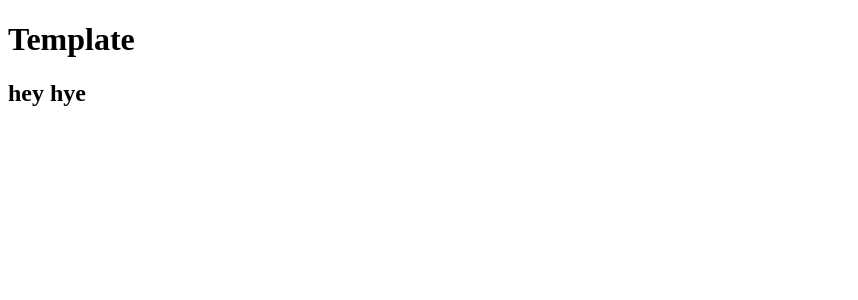
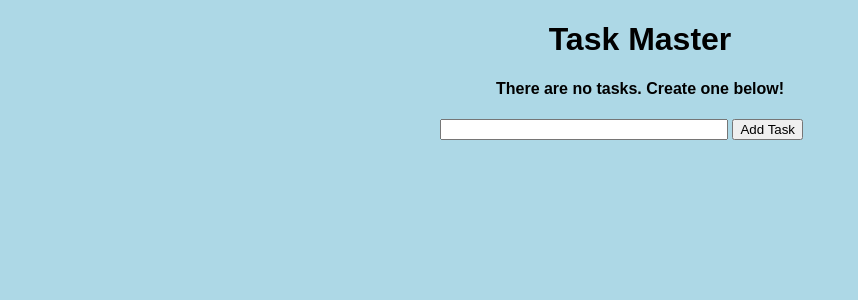
Before and after one commit to arjun-ms/ToDo-Flask, a Flask app: page / in a window 1280 px wide. Shown: the top 300 px of the page, without its empty margins (0-858 px from the left). Run offline with Flask 2, Linux system fonts and the light colour scheme; data that the repository does not hold is empty.

Commit message:
Add Delete fn

```diff
--- a/app.py
+++ b/app.py
@@ -1,10 +1,63 @@
-from flask import Flask , render_template
+from flask import Flask, redirect , render_template, url_for, request
+from flask_sqlalchemy import SQLAlchemy
+from datetime import datetime
+
 
 app = Flask(__name__)
+app.config['SQLALCHEMY_DATABASE_URI'] = 'sqlite:///flask'
+app.config['SQLALCHEMY_TRACK_MODIFICATIONS'] = False
+db = SQLAlchemy(app)
 
-@app.route('/')
+class Todo(db.Model):
+    id = db.Column(db.Integer, primary_key=True)
+    content = db.Column(db.String(255),nullable=False)
+    completed = db.Column(db.Integer, default=0)
+    date_created = db.Column(db.DateTime, default=datetime.utcnow)
+
+    def __repr__(self):
+        return '<Task %r>' % self.id
+
+
+@app.route('/', methods=['POST','GET'])
 def index():
-    return render_template('index.html')
+    if request.method == 'POST':
+        # gets the content from the input field
+        task_content = request.form['content']
+        # passing task_content to content field of Todo table
+        new_task = Todo(content=task_content)
+
+        try:
+            # adding new_task to db
+            db.session.add(new_task)
+            db.session.commit()
+            return redirect('/')
+        except:
+            return 'There was an issue adding your task'
+
+    else:
+        # odering all tasks by date_created
+        tasks = Todo.query.order_by(Todo.date_created).all()
+        return render_template('index.html',tasks=tasks)
+
+@app.route('/delete/<int:id>')
+def delete(id):
+    # search for the task by id
+    task_to_delete = Todo.query.get_or_404(id)
+
+    try:
+        db.session.delete(task_to_delete)
+        db.session.commit()
+        return redirect('/')
+
+    except:
+        return 'There was an error deleting the task'
+
+# @app.route('/update/')
+# def update(id,content):
+#     task_to_update = Todo.query.get_or_404(id)
+
+#     try:
+#         db.sess
 
 if __name__ == '__main__':
     app.run(debug=True)
--- /dev/null
+++ b/static/css/style.css
@@ -0,0 +1,36 @@
+body, html {
+    margin: 0;
+    font-family: sans-serif;
+    background-color: lightblue;
+}
+
+.content {
+    margin: 0 auto;
+    width: 400px;
+}
+
+table, td, th {
+    border: 1px solid #aaa;
+}
+
+table {
+    border-collapse: collapse;
+    width: 100%;
+}
+
+th {
+    height: 30px;
+}
+
+td {
+    text-align: center;
+    padding: 5px;
+}
+
+.form {
+    margin-top: 20px;
+}
+
+#content {
+    width: 70%;
+}
--- a/templates/base.html
+++ b/templates/base.html
@@ -4,6 +4,7 @@
     <meta charset="UTF-8">
     <meta http-equiv="X-UA-Compatible" content="IE=edge">
     <meta name="viewport" content="width=device-width, initial-scale=1.0">
+    <link rel="stylesheet" href="{{ url_for('static',filename='css/style.css') }}">
     {% block head %}{% endblock %}
 </head>
 <body>
--- a/templates/index.html
+++ b/templates/index.html
@@ -1,14 +1,40 @@
 {% extends 'base.html' %}
 
-
 {% block head %}
-
-<h1>Template</h1>
-
+<title>Task Master</title>
 {% endblock %}
 
 {% block body %}
+<div class="content">
+    <h1 style="text-align: center">Task Master</h1>
+    {% if tasks|length < 1 %}
+    <h4 style="text-align: center">There are no tasks. Create one below!</h4>
+    {% else %}
+    <table>
+        <tr>
+            <th>Task</th>
+            <th>Added</th>
+            <th>Actions</th>
+        </tr>
+        {% for task in tasks %}
+            <tr>
+                <td>{{ task.content }}</td>
+                <td>{{ task.date_created.date() }}</td>
+                <td>
+                    <a href="/delete/{{task.id}}">Delete</a>
+                    <br>
+                    <a href="/update/{{task.id}}">Update</a>
+                </td>
+            </tr>
+        {% endfor %}
+    </table>
+    {% endif %}
 
-<h2>hey hye</h2>
-
+    <div class="form">
+        <form action="/" method="POST">
+            <input type="text" name="content" id="content">
+            <input type="submit" value="Add Task">
+        </form>
+    </div>
+</div>
 {% endblock %}
```
Also changed, not shown: 1 other file.
